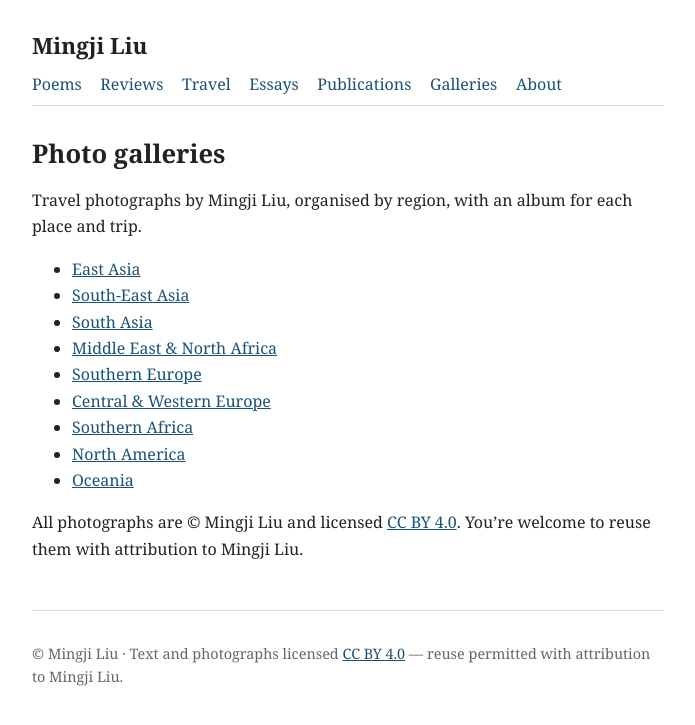
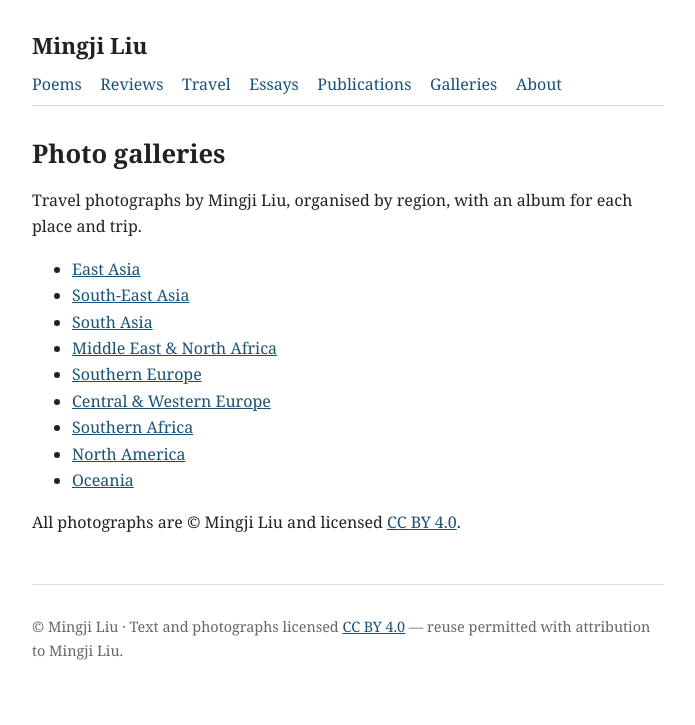
Before and after one commit to mingjiliu/mingjiliu.github.io, a Jekyll site: the page built from galleries.md, in a window 1280 px wide. Shown: the top 725 px of the page, without its empty margins (292-987 px from the left). Built offline with Jekyll 4.4.1, drawn with Linux system fonts in a browser that asks for light colours.

Commit message:
Update galleries.md

```diff
--- a/galleries.md
+++ b/galleries.md
@@ -21,7 +21,7 @@ Travel photographs by Mingji Liu, organised by region, with an album for each pl
   <li><a href="https://oceania.mingjiliu.com/" target="_blank" rel="noopener">Oceania</a></li>
 </ul>
 
-All photographs are © Mingji Liu and licensed [CC BY 4.0](https://creativecommons.org/licenses/by/4.0/). You're welcome to reuse them with attribution to Mingji Liu.
+All photographs are © Mingji Liu and licensed [CC BY 4.0](https://creativecommons.org/licenses/by/4.0/).
 
 <script type="application/ld+json">
 {
```
